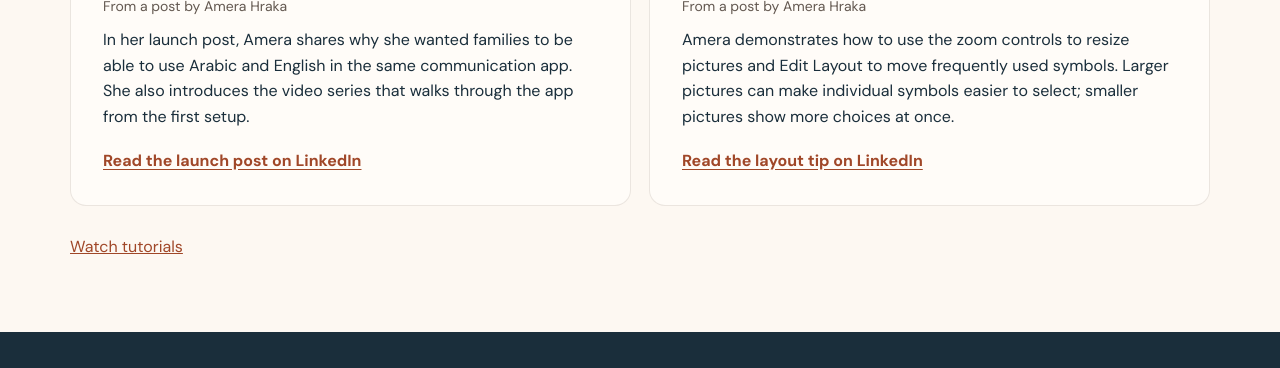
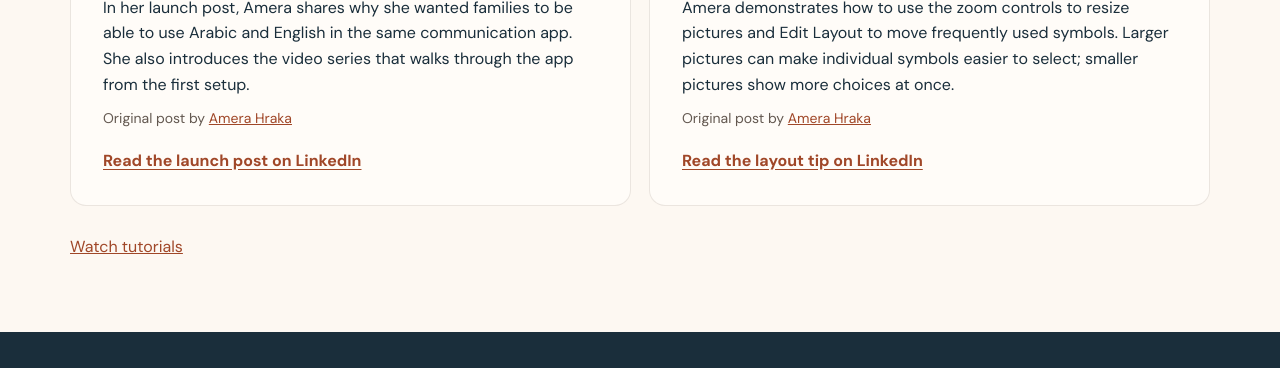
Before and after one commit to amerahraka-creator/souti-ca-site, a plain HTML site: page blog/index.html in a window 1280 px wide. Shown: the part 618-986 px from the top of the page. Drawn offline with Linux system fonts and the light colour scheme.

Commit message:
Add linked Amera Hraka bylines to Souti blog

```diff
--- a/blog/index.html
+++ b/blog/index.html
@@ -44,15 +44,15 @@
     <article class="blog-card">
       <p class="kicker" data-t="blogStoryTag">Behind the app</p>
       <h2 class="serif" data-t="blogStoryTitle">Why Souti was built in two languages</h2>
-      <p class="blog-byline" data-t="blogByline">From a post by Amera Hraka</p>
       <p data-t="blogStoryBody">In her launch post, Amera shares why she wanted families to be able to use Arabic and English in the same communication app. She also introduces the video series that walks through the app from the first setup.</p>
+      <p class="blog-byline"><span data-t="blogOriginalAuthor">Original post by</span> <a href="https://ca.linkedin.com/in/amera-hraka-1a799922b" data-t="blogAuthor">Amera Hraka</a></p>
       <a class="blog-source" href="https://www.linkedin.com/posts/amera-hraka-1a799922b_soutiaac-aac-arabicaac-activity-7469188861001277440-COF3" data-t="blogStoryLink">Read the launch post on LinkedIn</a>
     </article>
     <article class="blog-card">
       <p class="kicker" data-t="blogLayoutTag">Using Souti</p>
       <h2 class="serif" data-t="blogLayoutTitle">Make symbols easier to see and tap</h2>
-      <p class="blog-byline" data-t="blogByline">From a post by Amera Hraka</p>
       <p data-t="blogLayoutBody">Amera demonstrates how to use the zoom controls to resize pictures and Edit Layout to move frequently used symbols. Larger pictures can make individual symbols easier to select; smaller pictures show more choices at once.</p>
+      <p class="blog-byline"><span data-t="blogOriginalAuthor">Original post by</span> <a href="https://ca.linkedin.com/in/amera-hraka-1a799922b" data-t="blogAuthor">Amera Hraka</a></p>
       <a class="blog-source" href="https://www.linkedin.com/posts/amera-hraka-1a799922b_soutiaac-aac-arabicaac-activity-7470664431522443264-vJ0x" data-t="blogLayoutLink">Read the layout tip on LinkedIn</a>
     </article>
   </div>
@@ -73,6 +73,6 @@
   </div>
 </footer>
 
-<script src="/site.js?v=blog"></script>
+<script src="/site.js?v=blog-byline"></script>
 </body>
 </html>
--- a/site.js
+++ b/site.js
@@ -11,7 +11,7 @@
       blogProfile: "Amera Hraka on LinkedIn",
       blogStoryTag: "Behind the app",
       blogStoryTitle: "Why Souti was built in two languages",
-      blogByline: "From a post by Amera Hraka",
+      blogOriginalAuthor: "Original post by", blogAuthor: "Amera Hraka",
       blogStoryBody: "In her launch post, Amera shares why she wanted families to be able to use Arabic and English in the same communication app. She also introduces the video series that walks through the app from the first setup.",
       blogStoryLink: "Read the launch post on LinkedIn",
       blogLayoutTag: "Using Souti",
@@ -143,7 +143,7 @@
       blogProfile: "أميرة حراكة على LinkedIn",
       blogStoryTag: "قصة التطبيق",
       blogStoryTitle: "لماذا صُمّم صوتي بلغتين؟",
-      blogByline: "من منشور لأميرة حراكة",
+      blogOriginalAuthor: "كاتبة المنشور الأصلي:", blogAuthor: "أميرة حراكة",
       blogStoryBody: "توضح أميرة في منشور إطلاق التطبيق لماذا أرادت أن تتمكن العائلات من استخدام العربية والإنجليزية في تطبيق تواصل واحد. كما تقدّم سلسلة فيديوهات تشرح استخدام التطبيق بدءاً من الإعداد الأول.",
       blogStoryLink: "اقرأ منشور إطلاق التطبيق على LinkedIn",
       blogLayoutTag: "استخدام صوتي",
```
